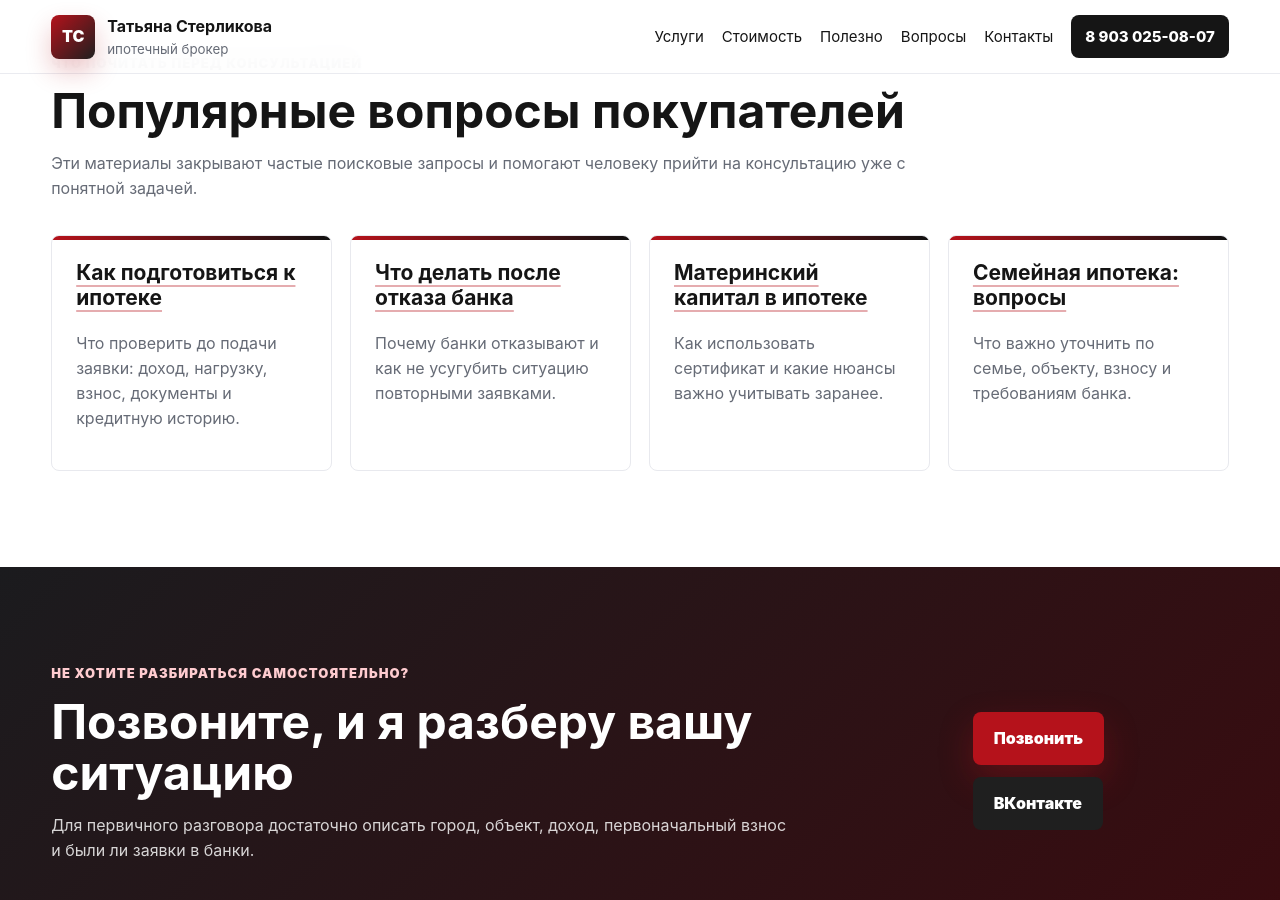
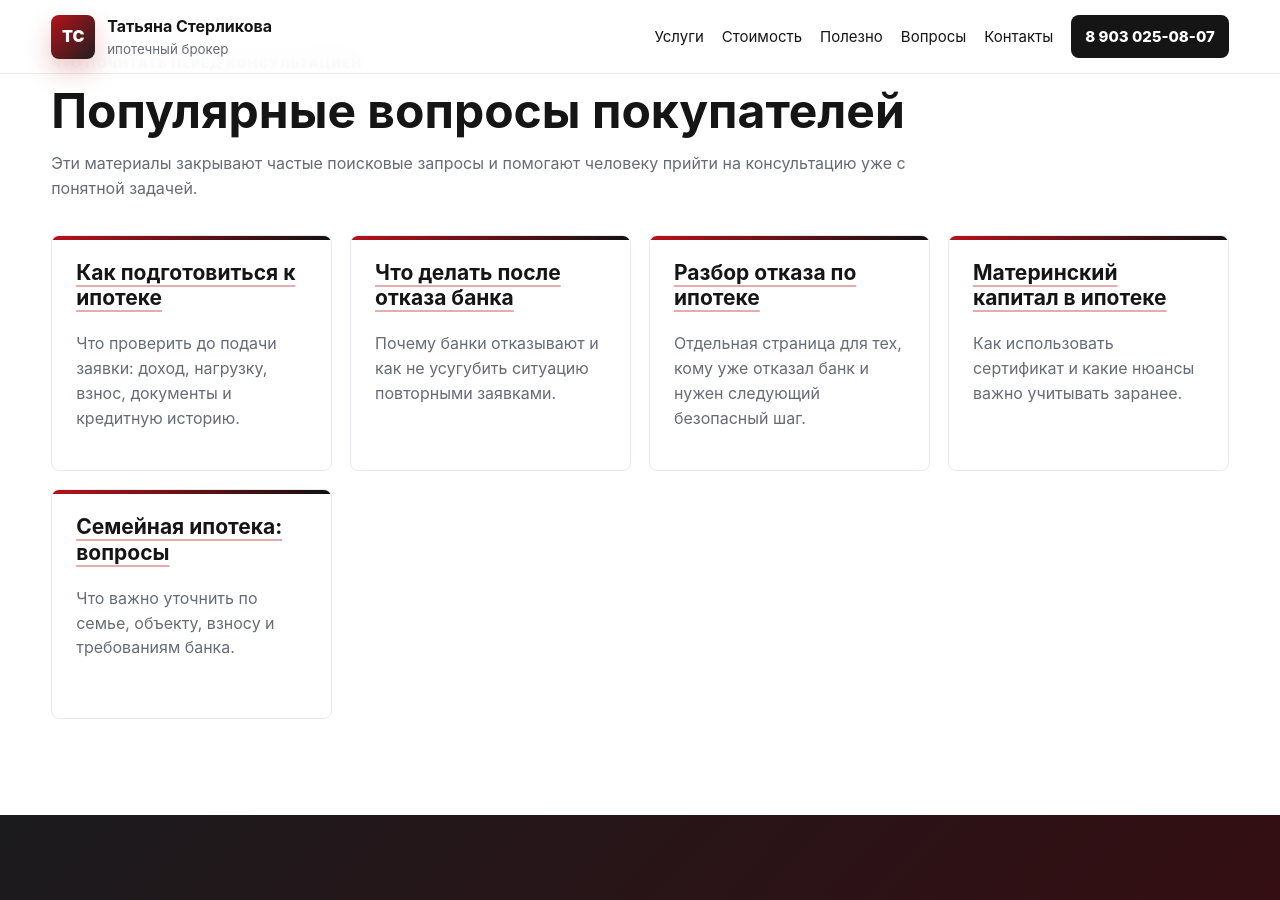
Before and after one commit to deputat36/broker, a Jekyll site: the page built from polezno.md, in a window 1280 px wide and 900 px high, scrolled down 621 px. Built offline with Jekyll 4.4.1, drawn with Linux system fonts in a browser that asks for light colours; our own code applies the rules of GitHub Pages for plain Markdown files.

Commit message:
Link refusal landing page from helpful materials

```diff
--- a/polezno.md
+++ b/polezno.md
@@ -7,5 +7,5 @@ og_type: article
 ---
 
 <section class="page-hero section"><div class="breadcrumbs"><a href="{{ '/' | relative_url }}">Главная</a> / Полезно</div><p class="eyebrow">Полезные материалы</p><h1>Разборы по ипотеке простым языком</h1><p class="lead">Статьи для тех, кто хочет заранее понять свои шансы, не испортить заявку и спокойно подготовиться к покупке жилья.</p></section>
-<section class="section"><div class="section-head"><p class="eyebrow">Что почитать перед консультацией</p><h2>Популярные вопросы покупателей</h2><p>Эти материалы закрывают частые поисковые запросы и помогают человеку прийти на консультацию уже с понятной задачей.</p></div><div class="grid cards-4"><article class="card"><h3><a href="{{ '/polezno/kak-podgotovitsya-k-ipoteke/' | relative_url }}">Как подготовиться к ипотеке</a></h3><p>Что проверить до подачи заявки: доход, нагрузку, взнос, документы и кредитную историю.</p></article><article class="card"><h3><a href="{{ '/polezno/chto-delat-posle-otkaza/' | relative_url }}">Что делать после отказа банка</a></h3><p>Почему банки отказывают и как не усугубить ситуацию повторными заявками.</p></article><article class="card"><h3><a href="{{ '/polezno/matkapital-v-ipoteke/' | relative_url }}">Материнский капитал в ипотеке</a></h3><p>Как использовать сертификат и какие нюансы важно учитывать заранее.</p></article><article class="card"><h3><a href="{{ '/polezno/semeynaya-ipoteka-voprosy/' | relative_url }}">Семейная ипотека: вопросы</a></h3><p>Что важно уточнить по семье, объекту, взносу и требованиям банка.</p></article></div></section>
+<section class="section"><div class="section-head"><p class="eyebrow">Что почитать перед консультацией</p><h2>Популярные вопросы покупателей</h2><p>Эти материалы закрывают частые поисковые запросы и помогают человеку прийти на консультацию уже с понятной задачей.</p></div><div class="grid cards-4"><article class="card"><h3><a href="{{ '/polezno/kak-podgotovitsya-k-ipoteke/' | relative_url }}">Как подготовиться к ипотеке</a></h3><p>Что проверить до подачи заявки: доход, нагрузку, взнос, документы и кредитную историю.</p></article><article class="card"><h3><a href="{{ '/polezno/chto-delat-posle-otkaza/' | relative_url }}">Что делать после отказа банка</a></h3><p>Почему банки отказывают и как не усугубить ситуацию повторными заявками.</p></article><article class="card"><h3><a href="{{ '/uslugi/otkazali-v-ipoteke/' | relative_url }}">Разбор отказа по ипотеке</a></h3><p>Отдельная страница для тех, кому уже отказал банк и нужен следующий безопасный шаг.</p></article><article class="card"><h3><a href="{{ '/polezno/matkapital-v-ipoteke/' | relative_url }}">Материнский капитал в ипотеке</a></h3><p>Как использовать сертификат и какие нюансы важно учитывать заранее.</p></article><article class="card"><h3><a href="{{ '/polezno/semeynaya-ipoteka-voprosy/' | relative_url }}">Семейная ипотека: вопросы</a></h3><p>Что важно уточнить по семье, объекту, взносу и требованиям банка.</p></article></div></section>
 <section class="section cta-section"><div><p class="eyebrow">Не хотите разбираться самостоятельно?</p><h2>Позвоните, и я разберу вашу ситуацию</h2><p>Для первичного разговора достаточно описать город, объект, доход, первоначальный взнос и были ли заявки в банки.</p></div><div class="cta-actions"><a class="btn btn-primary" href="tel:+79030250807">Позвонить</a><a class="btn btn-secondary" href="https://vk.com/tatyanasterlikova" rel="noopener">ВКонтакте</a></div></section>
```
